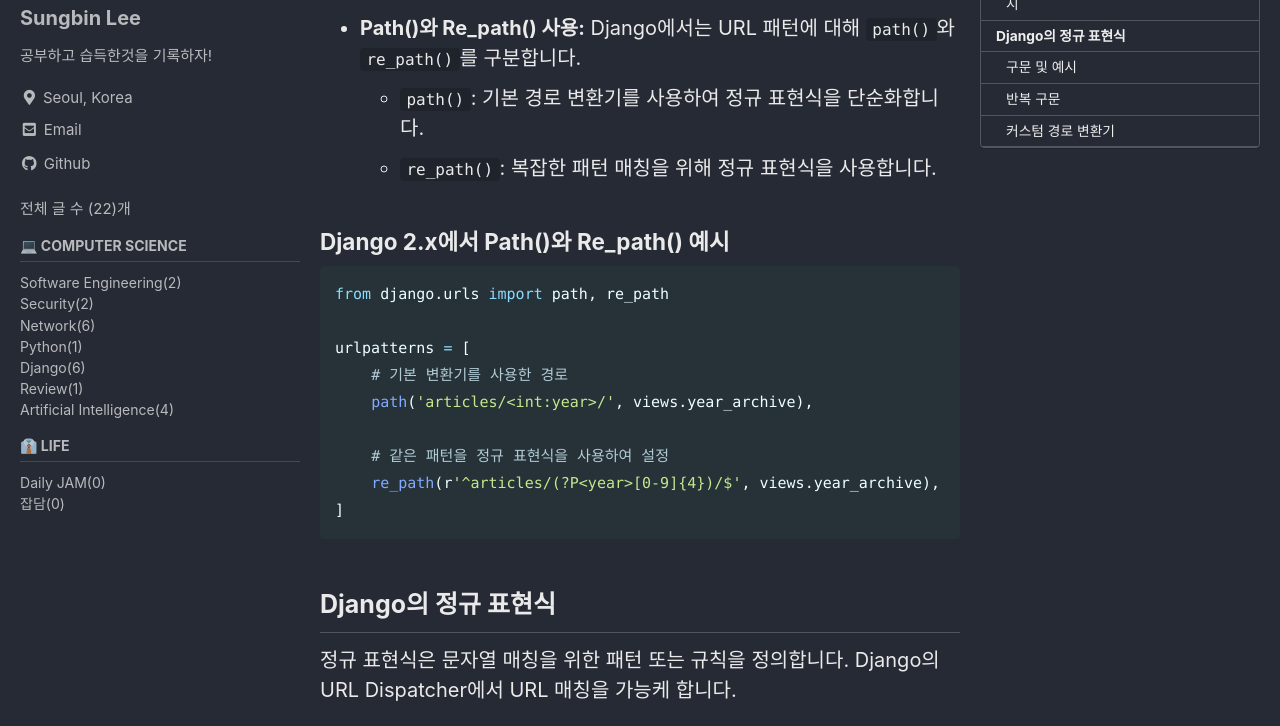
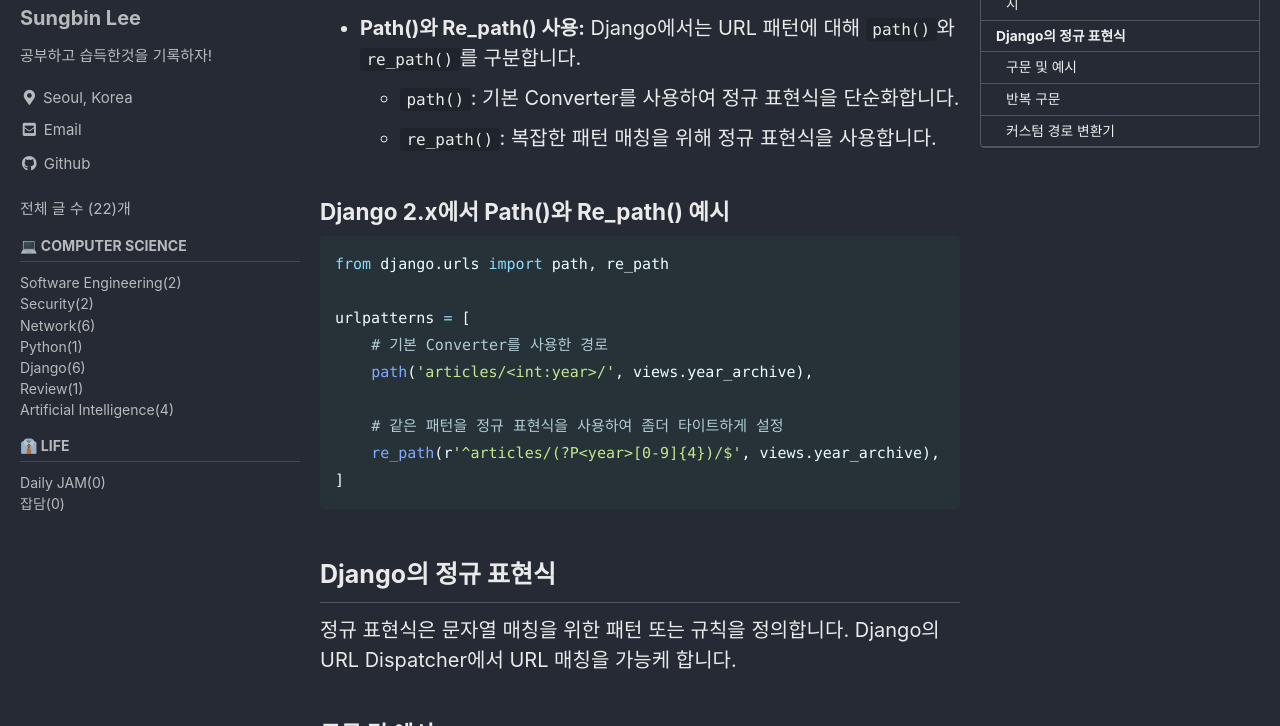
Before and after one commit to sungbinlee/tech.sungbinlee.dev, a Jekyll site: the page built from _posts/Django/2023-11-26-url-dispatcher.md, in a window 1280 px wide and 900 px high, scrolled down 432 px, cut to the strip 174-900 px from the top of the window. Built offline with Jekyll 4.4.1, drawn with Linux system fonts in a browser that asks for light colours; cached includes are drawn as plain includes; comment, search, counter and statistics services are not loaded; some of the changed text lies outside the part shown.

Commit message:
Update 2023-11-26-url-dispatcher.md

````diff
--- a/_posts/Django/2023-11-26-url-dispatcher.md
+++ b/_posts/Django/2023-11-26-url-dispatcher.md
@@ -20,7 +20,7 @@ Django에서 URL Dispatcher는 URL 패턴을 뷰(View)에 매핑하는 기능을
 - **패턴 트리 구조:** `urlpatterns`를 사용하여 URL을 계층적으로 정의하며, 트리 구조처럼 설정합니다.
 - **순차적 매칭:** 요청이 들어오면 Django는 `urlpatterns` 목록에서 위에서 아래로 URL 패턴과 일치하는 것을 찾을 때까지 매칭합니다.
 - **Path()와 Re_path() 사용:** Django에서는 URL 패턴에 대해 `path()`와 `re_path()`를 구분합니다.
-  - `path()`: 기본 경로 변환기를 사용하여 정규 표현식을 단순화합니다.
+  - `path()`: 기본 Converter를 사용하여 정규 표현식을 단순화합니다.
   - `re_path()`: 복잡한 패턴 매칭을 위해 정규 표현식을 사용합니다.
 
 ### Django 2.x에서 Path()와 Re_path() 예시
@@ -28,10 +28,10 @@ Django에서 URL Dispatcher는 URL 패턴을 뷰(View)에 매핑하는 기능을
 from django.urls import path, re_path
 
 urlpatterns = [
-    # 기본 변환기를 사용한 경로
+    # 기본 Converter를 사용한 경로
     path('articles/<int:year>/', views.year_archive),
 
-    # 같은 패턴을 정규 표현식을 사용하여 설정
+    # 같은 패턴을 정규 표현식을 사용하여 좀더 타이트하게 설정
     re_path(r'^articles/(?P<year>[0-9]{4})/$', views.year_archive),
 ]
 ```
````
Also changed, not shown: other parts of _posts/Django/2023-11-26-url-dispatcher.md (+1 -1 lines).
